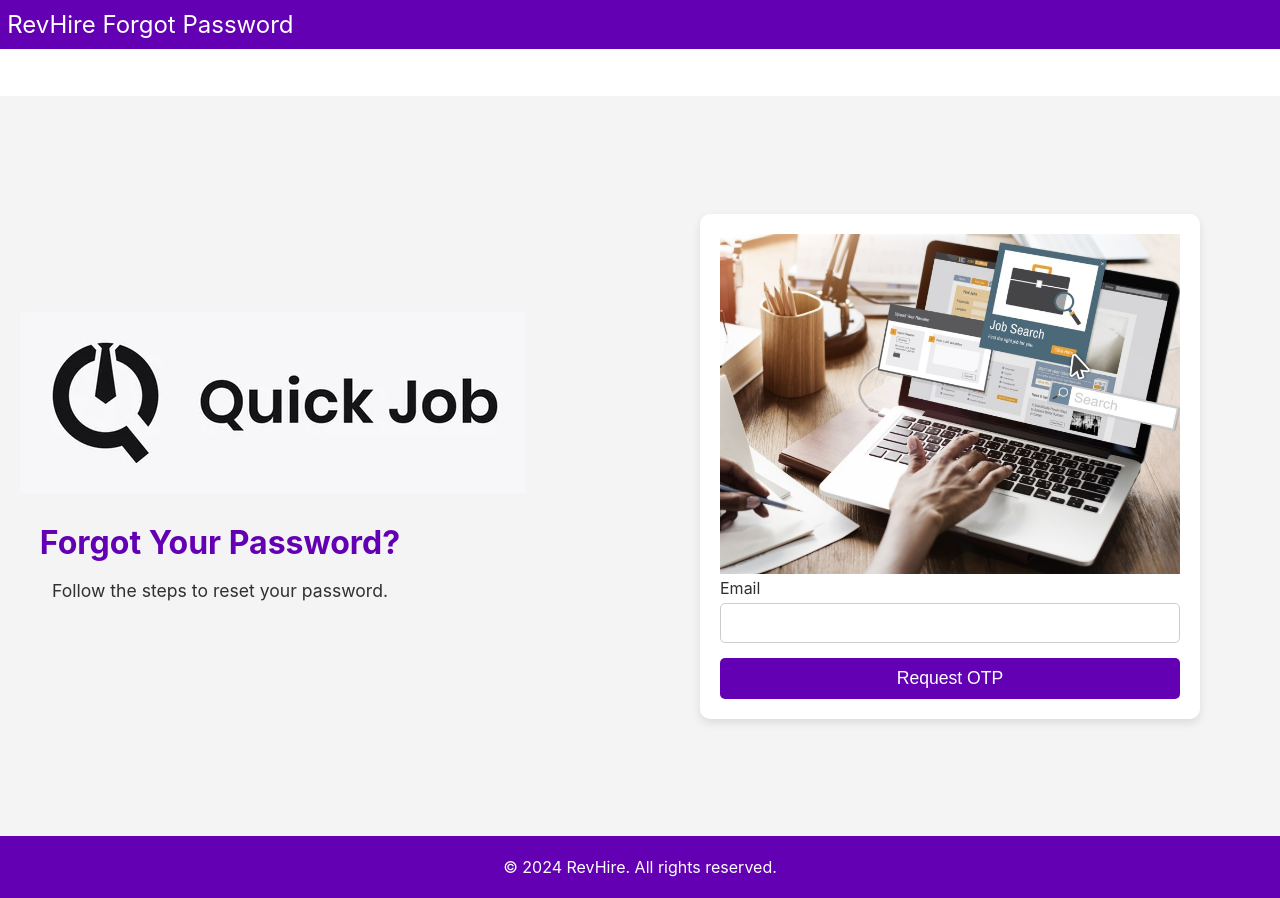
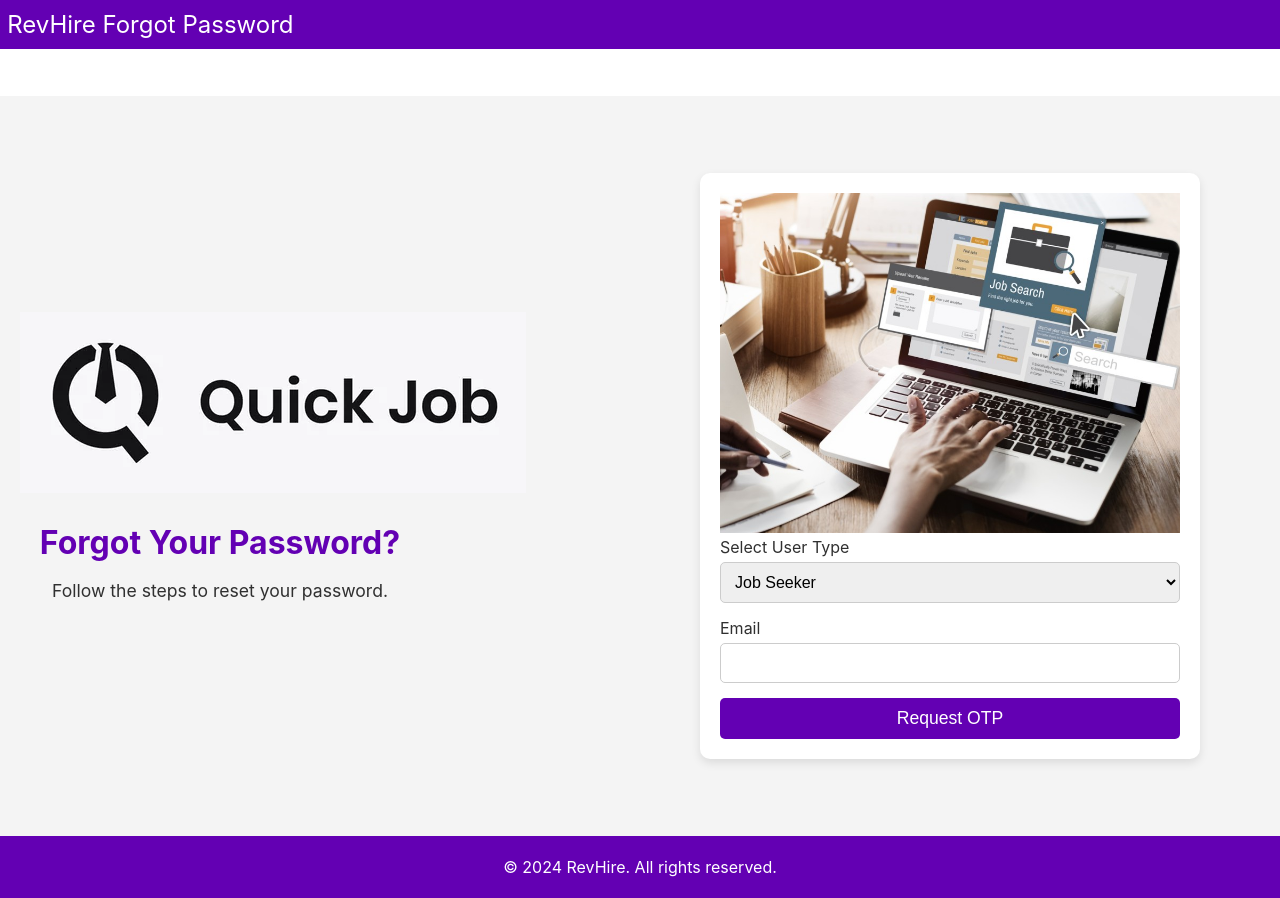
Before and after one commit to saikalyanbandepalli/Frontend, a React (Create React App) app: page /Forgotpassword in a window 1280 px wide. Shown: the top 898 px of the page. Built offline with nearby package versions, Linux system fonts and the light colour scheme.

Commit message:
forgot password added again

```diff
--- a/src/components/Styles/LoginPage.css
+++ b/src/components/Styles/LoginPage.css
@@ -108,6 +108,21 @@
     text-align: center;
 }
 
+.forgot-password-text {
+    text-align: center;
+    margin-top: 15px;
+    font-size: 14px;
+    color: #007bff;
+    cursor: pointer; /* Changes the cursor to pointer on hover */
+    transition: color 0.3s ease; /* Smooth transition for color change */
+  }
+
+  .forgot-password-text:hover {
+    color: #0056b3; /* Change to a darker blue on hover */
+    text-decoration: underline; /* Optional: underline the text on hover */
+  }
+
+
 @keyframes fadeIn {
     from {
         opacity: 0;
--- a/src/components/landingpage/ForgotPassword.js
+++ b/src/components/landingpage/ForgotPassword.js
@@ -4,15 +4,21 @@ import { toast, ToastContainer } from 'react-toastify';
 import 'react-toastify/dist/ReactToastify.css';
 import logo from "../images/revhire_logo.png";
 import heroImage from "../images/landingpage_demo.png";
-import "../Styles/ForgotPassword.css"
+import "../Styles/ForgotPassword.css";
 import api from "../../config/api";
 
 const ForgotPassword = () => {
   const [step, setStep] = useState(1);
   const [formData, setFormData] = useState({ email: "", otp: "", newPassword: "" });
+  const [userType, setUserType] = useState("job_seeker"); // Default userType is 'employer'
   const [errors, setErrors] = useState({});
   const [apiError, setApiError] = useState("");
   const navigate = useNavigate();
+
+  // Function to get API URL based on userType
+  const getApiUrl = (path) => {
+    return userType === "job_seeker" ? `/users${path}` : `/employers${path}`;
+  };
 
   const validateEmail = () => {
     const newErrors = {};
@@ -45,7 +51,7 @@ const ForgotPassword = () => {
     e.preventDefault();
     if (validateEmail()) {
       try {
-        await api.post(`/users/forgot-password`, null, { params: { email: formData.email } });
+        await api.post(getApiUrl('/forgot-password'), null, { params: { email: formData.email } });
         setStep(2);
         toast.success("OTP sent to your email!");
       } catch (error) {
@@ -69,7 +75,7 @@ const ForgotPassword = () => {
     e.preventDefault();
     if (validateNewPassword()) {
       try {
-        await api.post(`/users/reset-password-otp`, null, {
+        await api.post(getApiUrl('/reset-password-otp'), null, {
           params: {
             email: formData.email,
             otp: formData.otp,
@@ -92,6 +98,10 @@ const ForgotPassword = () => {
     });
   };
 
+  const handleUserTypeChange = (e) => {
+    setUserType(e.target.value); // Update the selected user type
+  };
+
   return (
     <div className="forgot-password-container">
       <ToastContainer /> {/* ToastContainer for displaying toasts */}
@@ -111,6 +121,21 @@ const ForgotPassword = () => {
         </div>
         <div className="forgot-password-form-container">
           <img src={heroImage} alt="Hero" className="img-fluid forgot-password-hero-image" />
+
+          {/* User Type Dropdown */}
+          <div className="form-group">
+            <label htmlFor="userType">Select User Type</label>
+            <select
+              name="userType"
+              id="userType"
+              className="form-control"
+              value={userType}
+              onChange={handleUserTypeChange}
+            >
+              <option value="employer">Employer</option>
+              <option value="job_seeker">Job Seeker</option>
+            </select>
+          </div>
 
           {step === 1 && (
             <form className="forgot-password-form" onSubmit={handleRequestOtp}>
--- a/src/components/landingpage/LoginPage.js
+++ b/src/components/landingpage/LoginPage.js
@@ -41,9 +41,6 @@ const LoginPage = () => {
           password: formData.password,
         });
 
-        console.log("Response status:", response.status);
-        console.log("Response data:", response.data);
-
         if (response.status === 200) {
           const userData = response.data.data;
 
@@ -61,7 +58,6 @@ const LoginPage = () => {
           setApiError("Unexpected response status: " + response.status);
         }
       } catch (error) {
-        console.error("Login error:", error);
         setApiError("Invalid email or password. Please try again.");
       }
     }
@@ -76,6 +72,11 @@ const LoginPage = () => {
 
   const handleSignUpClick = () => {
     navigate("/");
+  };
+
+
+  const handleForgotPageClick = () => {
+    navigate("/Forgotpassword");
   };
 
   return (
@@ -151,6 +152,8 @@ const LoginPage = () => {
               Log In
             </button>
           </form>
+
+          <p className="forgot-password-text" onClick={handleForgotPageClick}>Forgot your password?</p> {/* Updated text */}
         </div>
       </div>
 
```
